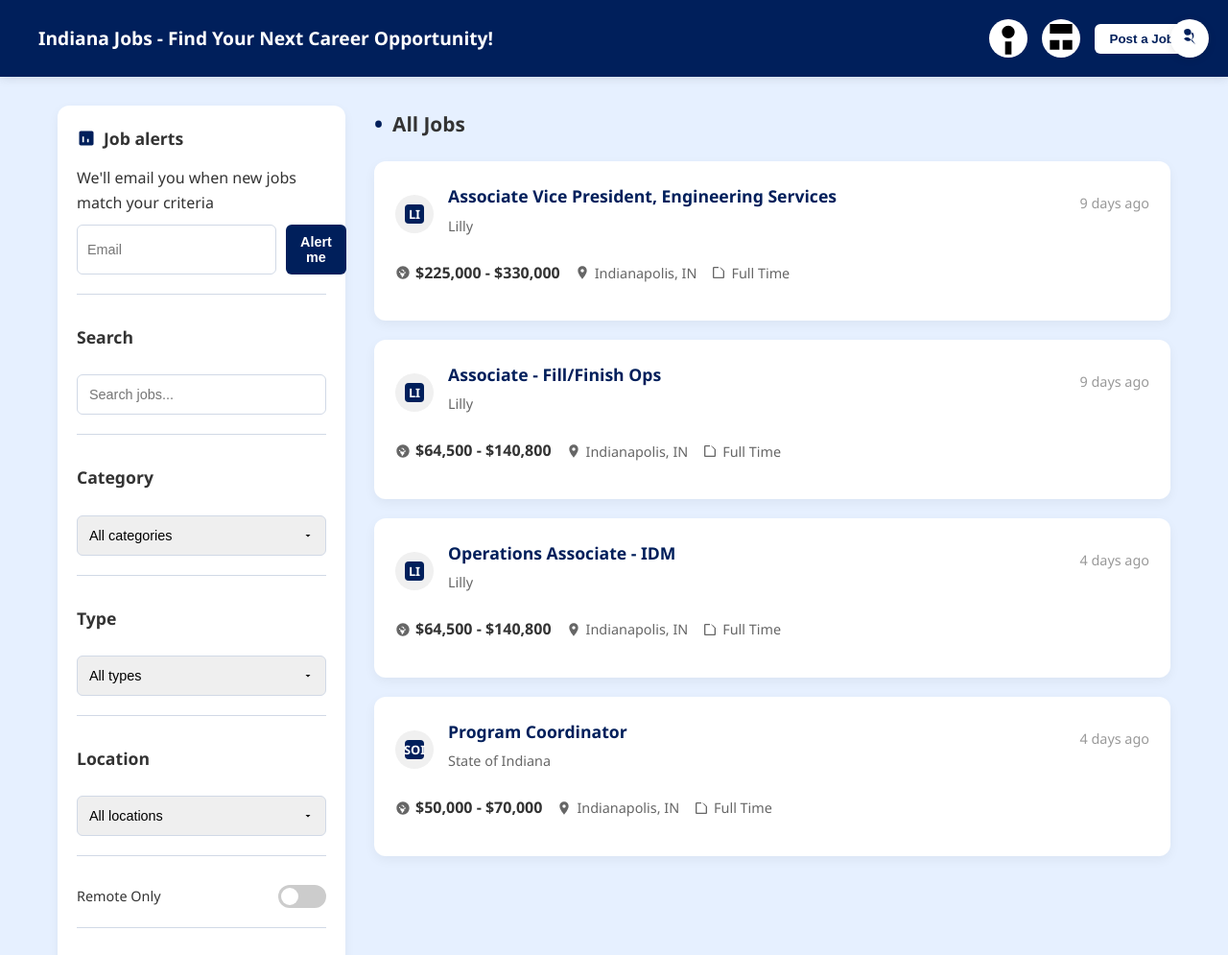
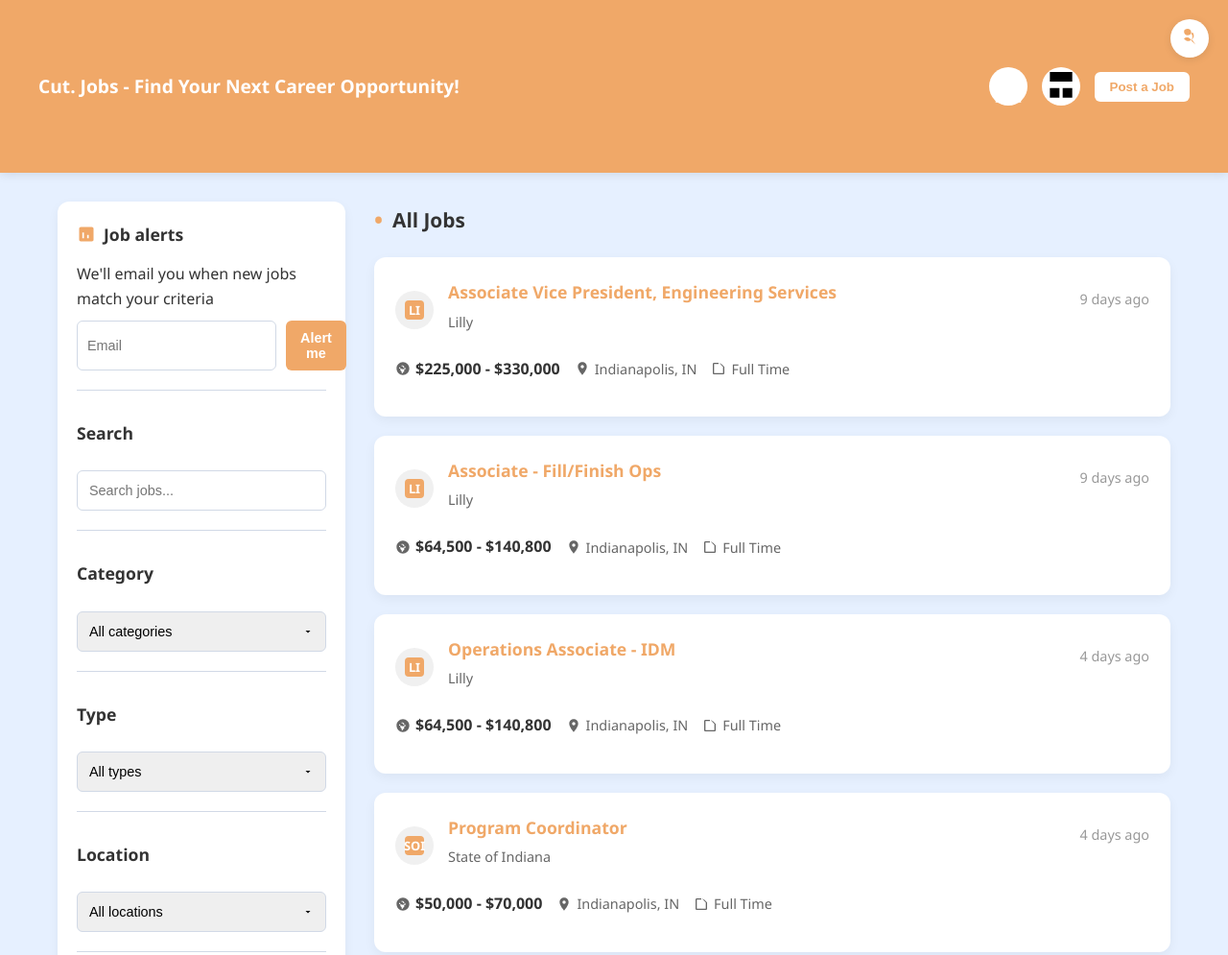
Before and after one commit to iriebijudicael/wdd330-sleepoutside-team, a website built with Vite: page src/index.html in a window 1280 px wide. Shown: the top 995 px of the page at 96% size. Built offline with nearby package versions, Linux system fonts and the light colour scheme.

Commit message:
Lates update

```diff
--- a/src/css/style.css
+++ b/src/css/style.css
@@ -5,7 +5,7 @@
             --white: #fff;
             --gray-light: #f5f7fa;
             --gray-medium: #e0e4eb;
-            --blue-dark: #001f5b;
+            --blue-dark: #f0a868;
             --blue-light: #e6f0ff;
             --border-color: #d1d9e6;
         }
@@ -41,7 +41,7 @@
         header {
             background-color: var(--blue-dark);
             color: var(--white);
-            padding: 20px 40px;
+            padding: 70px 40px;
             display: flex;
             justify-content: space-between;
             align-items: center;
--- a/src/index.html
+++ b/src/index.html
@@ -3,18 +3,23 @@
 <head>
     <meta charset="UTF-8">
     <meta name="viewport" content="width=device-width, initial-scale=1.0">
-    <title>Cut. Jobs - Find Your Next Career Opportunity!</title>
+    <title>Home Jobs - Find Your Next Career Opportunity!</title>
+    <link rel="preconnect" href="https://fonts.googleapis.com">
+    <link rel="preconnect" href="https://fonts.gstatic.com" crossorigin>
+    <link href="https://fonts.googleapis.com/css2?family=Poppins:ital,wght@0,500;0,600;0,700;0,800;0,900;1,100;1,200;1,300;1,400;1,500;1,600&display=swap" rel="stylesheet">
+
     <link rel="stylesheet" href="/css/style.css"/>
+
+    <script scr="/js/main.js" type="module"></script>
 </head>
 <body>
     <header>
         <div class="header-left">
-            <h1>Indiana Jobs - Find Your Next Career Opportunity!</h1>
+            <h1>Cut. Jobs - Find Your Next Career Opportunity!</h1>
         </div>
         <div class="header-right">
             <div class="icon-button">
-                <svg aria-label="User" xmlns="http://www.w3.org/2000/svg" viewBox="0 0 24 24">
-                    <path d="M12 12c2.21 0 4-1.79 4-4s-1.79-4-4-4-4 1.79-4 4 1.79 4 4 4zm0 2c-1.1 0-1.99.01-2 .01V22h4v-7.99c-.01 0-.9-.01-2-.01z"/>
+                <svg aria-label="User" xmlns="http://www.w3.org/2000/svg" viewBox="0 0 24 24" fill="currentColor"><path d="M4 22C4 17.5817 7.58172 14 12 14C16.4183 14 20 17.5817 20 22H18C18 18.6863 15.3137 16 12 16C8.68629 16 6 18.6863 6 22H4ZM12 13C8.685 13 6 10.315 6 7C6 3.685 8.685 1 12 1C15.315 1 18 3.685 18 7C18 10.315 15.315 13 12 13ZM12 11C14.21 11 16 9.21 16 7C16 4.79 14.21 3 12 3C9.79 3 8 4.79 8 7C8 9.21 9.79 11 12 11Z"/>
                 </svg>
             </div>
             <div class="icon-button">
--- a/src/js/main.js
+++ b/src/js/main.js
@@ -0,0 +1 @@
+import 'remixicon/fonts/remixicon.css';
```
